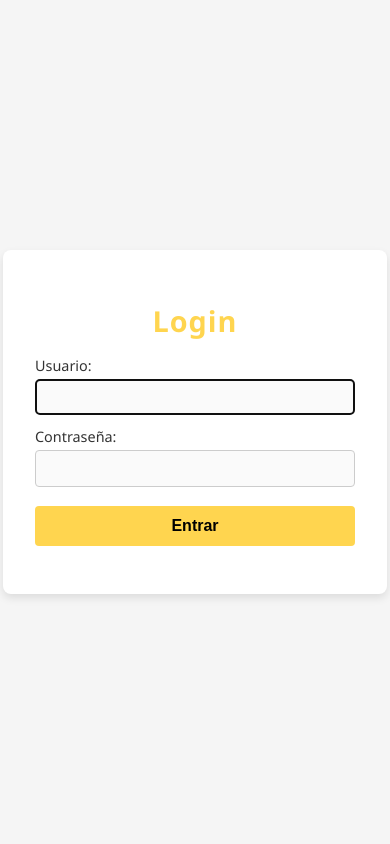
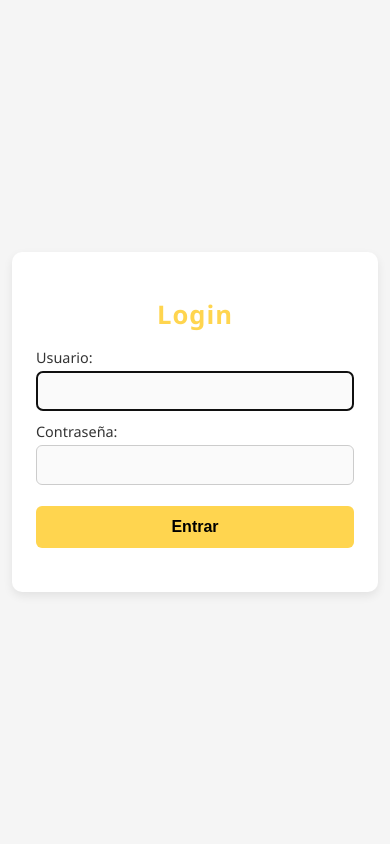
Before and after one commit to DeiviGT1/blog2.0, a Flask app: page /login in a window 390 px wide. Run offline with Flask 3, Linux system fonts and the light colour scheme; parts of the project's set-up code (start-up, migrations or seed data) failed here and were passed over; some libraries are stand-ins or nearby versions.

Commit message:
Improve responsive design and styling for login page
- Refactored CSS for mobile-first approach, enhancing responsiveness.
- Adjusted layout properties for better user experience on small screens.
- Updated typography, input, and button styles for improved aesthetics.
- Added

```diff
--- a/app/static/css/projects/sosqueue/login.css
+++ b/app/static/css/projects/sosqueue/login.css
@@ -1,15 +1,23 @@
-/* Paleta de colores claras */
+/* ================================================================
+   Login – Estilos responsive (mobile-first)
+================================================================ */
+
+/* ---------- Paleta ---------- */
 :root {
-  --bg-page: #f5f5f5;
-  --bg-card: #ffffff;
-  --text-main: #333333;
-  --text-muted: #666666;
+  --bg-page:       #f5f5f5;
+  --bg-card:       #ffffff;
+  --text-main:     #333333;
+  --text-muted:    #666666;
   --accent-yellow: #FFD54F;
-  --accent-gray: #CCCCCC;
-  --error-red:   #E74C3C;
+  --accent-gray:   #CCCCCC;
+  --error-red:     #E74C3C;
 }
 
-/* Tipografía moderna */
+/* ================================================================
+   1.  Layout base (móvil)
+================================================================ */
+html { font-size: 16px; }
+
 body {
   background-color: var(--bg-page);
   color: var(--text-main);
@@ -17,66 +25,99 @@ body {
   display: flex;
   align-items: center;
   justify-content: center;
-  height: 100vh;
+  min-height: 100vh;     /* full-height pero permite scroll si hace falta */
   margin: 0;
+  padding: 0 0.75rem;    /* margen lateral para pantallas muy pequeñas */
 }
 
+/* ---------- Tarjeta ---------- */
 .login-container {
   background-color: var(--bg-card);
-  padding: 2em;
-  width: 320px;
-  border-radius: 8px;
-  box-shadow: 0 4px 8px rgba(0,0,0,0.1);
+  width: 100%;
+  max-width: 360px;
+  padding: 1.75rem 1.5rem;
+  border-radius: 10px;
+  box-shadow: 0 4px 10px rgba(0,0,0,0.08);
   text-align: center;
 }
 
+/* ================================================================
+   2.  Texto y tipografía
+================================================================ */
 .login-container h1 {
   margin-bottom: 1rem;
-  font-size: 1.8rem;
+  font-size: 1.6rem;
   color: var(--accent-yellow);
   letter-spacing: 1px;
 }
 
 .login-container label {
   display: block;
-  margin: 0.75rem 0 0.25rem;
+  margin: 0.7rem 0 0.25rem;
   font-size: 0.9rem;
   color: var(--text-main);
   text-align: left;
 }
 
+/* ================================================================
+   3.  Inputs y botón
+================================================================ */
 .login-container input {
   width: 100%;
-  padding: 0.6rem;
+  padding: 0.65rem;
   border: 1px solid var(--accent-gray);
-  border-radius: 4px;
+  border-radius: 6px;
   background-color: #fafafa;
   color: var(--text-main);
+  font-size: 0.95rem;
 }
 
 .login-container button {
-  margin-top: 1.2rem;
+  margin-top: 1.3rem;
   width: 100%;
-  padding: 0.7rem;
+  padding: 0.75rem;
   background-color: var(--accent-yellow);
   border: none;
-  border-radius: 4px;
+  border-radius: 6px;
   font-size: 1rem;
-  font-weight: bold;
+  font-weight: 700;
   cursor: pointer;
-  transition: background-color 0.2s;
+  transition: background-color 0.2s, transform 0.1s;
 }
 
-.login-container button:hover {
-  background-color: #e6c843;
-}
+.login-container button:hover   { background-color: #e6c843; }
+.login-container button:active  { transform: scale(0.97); }
 
+/* ================================================================
+   4.  Mensajes flash
+================================================================ */
 .flashes {
   list-style: none;
   margin-bottom: 1rem;
+  padding: 0;
 }
-
 .flashes .flash-danger {
   color: var(--error-red);
   font-size: 0.9rem;
 }
+
+/* ================================================================
+   5.  Media-queries – Ajustes para pantallas mayores
+================================================================ */
+
+/* >= 480 px: tipografía un poco más grande */
+@media (min-width: 480px) {
+  html { font-size: 17px; }
+}
+
+/* >= 600 px (tablets / desktop) */
+@media (min-width: 600px) {
+  html { font-size: 18px; }
+
+  .login-container {
+    padding: 2rem 2.25rem;
+    max-width: 420px;
+  }
+
+  .login-container h1 { font-size: 1.9rem; }
+}
```
